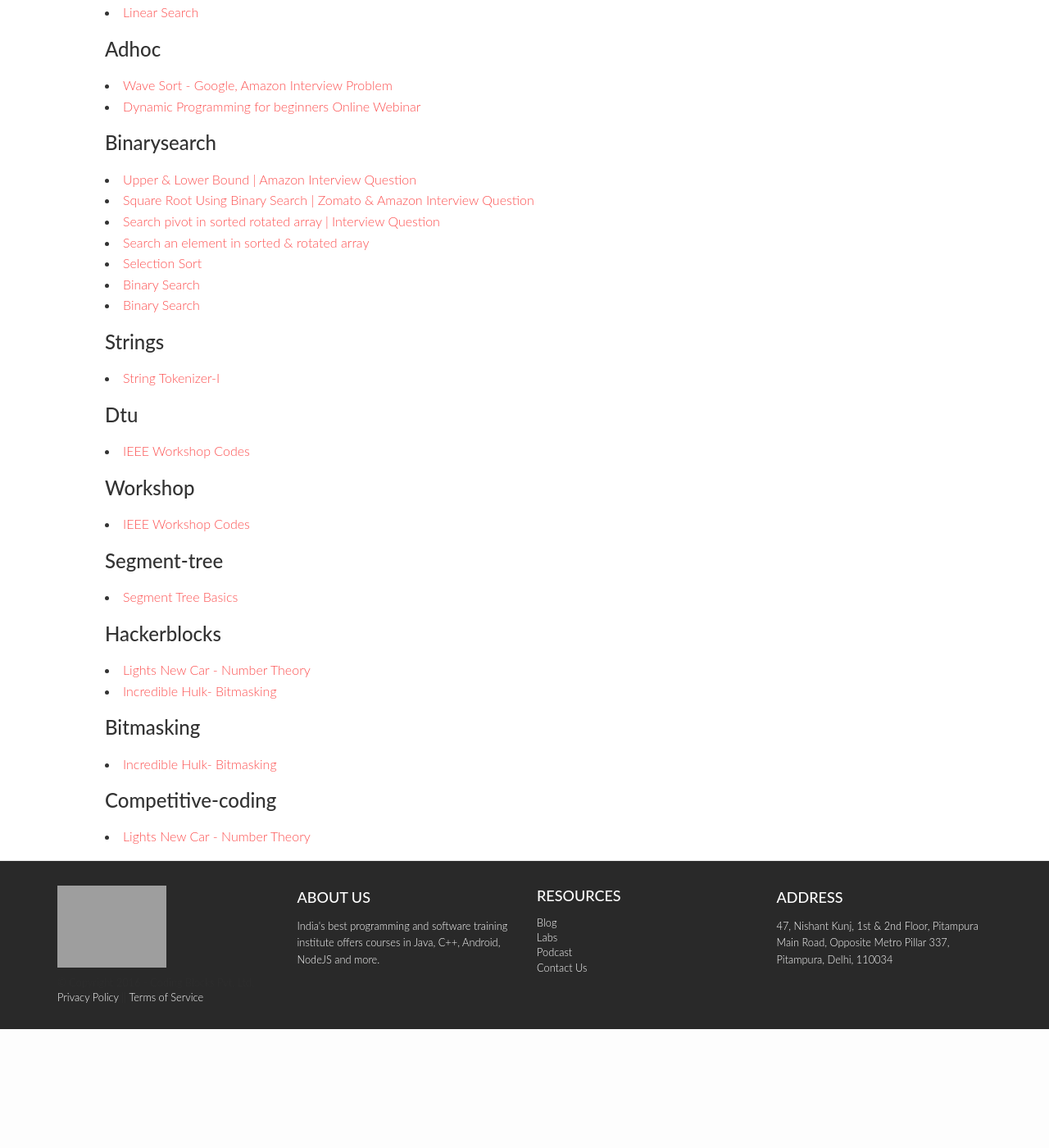
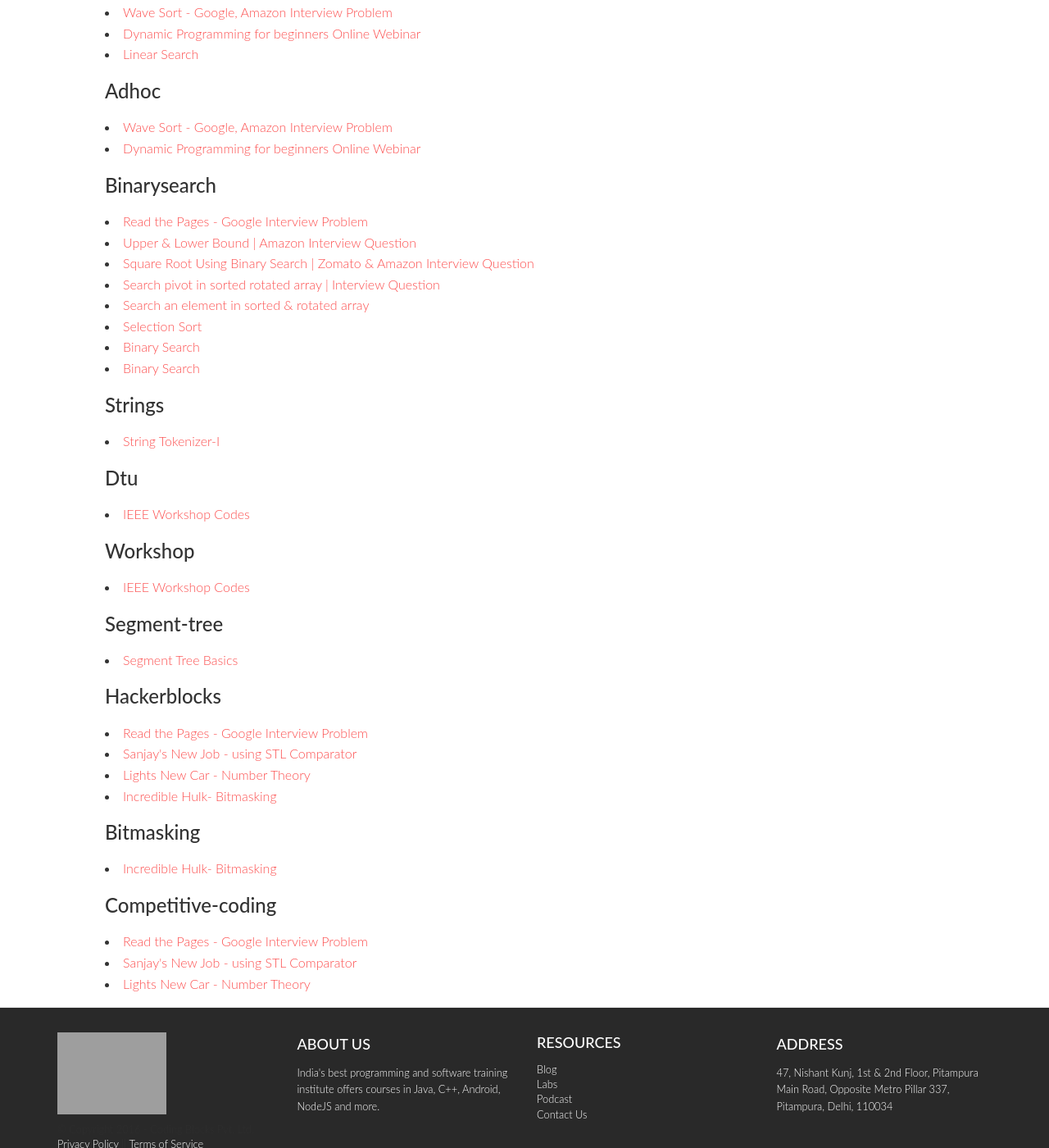
Before and after one commit to coding-blocks/resources, a Jekyll site: the page built from pages/categories.html, in a window 1280 px wide and 1400 px high, scrolled down 834 px. Shown: the whole window at 82% size. Built offline with Jekyll 4.4.1, drawn with Linux system fonts in a browser that asks for light colours; before the commit the page ends 2089 px from its top, so only the background shows below that; some of the changed lines change nothing that is shown; some of the changed text lies outside the part shown.

Commit message:
added sanjays job, read pages tutorial

````diff
--- a/_posts/2017-06-26-lights-new-car.md
+++ b/_posts/2017-06-26-lights-new-car.md
@@ -10,7 +10,7 @@
 Lights New Car Hacker Blocks Problem based on Number Theory Concepts.
 
 
-Read and Try **Lights New Car** first yourself.
+Read and Try **Read Min Pages Problem** first yourself.
 [Try now at **HackerBlocks**](https://hack.codingblocks.com/practice-section/p/66/92)
 
 
--- /dev/null
+++ b/_posts/2017-06-26-sanjay's-new-job.md
@@ -0,0 +1,89 @@
+---
+layout: post
+title:  "Sanjay's New Job - using STL Comparator"
+categories: c++ hackerblocks competitive-coding
+src: https://www.youtube.com/embed/4Gs-urq8UwE?list=PLl4Y2XuUavmuDnf7r9Ij7MrdWtc1qvb05
+img:
+---
+
+
+Sanjay's New Job problem based on Sorting concepts.
+
+Read and Try **Sanjay's New Job Problem** first yourself.
+[Try now at **HackerBlocks**](https://hack.codingblocks.com/practice-section/p/66/90)
+
+
+#### **Difficulty**:
+Easy
+
+#### **Concepts Used**:
+Sorting, STL, Comparator
+
+#### **Statement**:
+Given a list of employees and their salaries, we have to sort them in decreasing order of salaries and if two employees have same salary then they should be sorted lexicographically by name.
+
+
+
+**Tester's Solution**
+by Prateek Narang
+
+```c
+#include<iostream>
+#include<algorithm>
+#include<cstring>
+using namespace std;
+
+bool myCompare(pair<string,int> p1,pair<string,int> p2){
+    ///first = Name, second = Salary
+    /// Preference Salary > Name
+
+    if(p1.second==p2.second){
+        return p1.first < p2.first;
+    }
+
+    return p1.second > p2.second;
+}
+
+void Sort(emp[]){
+    for(int i=0;i<n;i++){
+        if( myCompare(emp[i],emp[i+1])){
+            swap(emp[i],emp[i+1]);
+        }
+
+    }
+
+}
+
+
+int main(){
+    int min_salary,n;
+    pair<string,int>  emp[100005];
+    cin>>min_salary;
+    cin>>n;
+
+
+    string name;
+    int salary;
+
+    for(int i=0;i<n;i++){
+        cin>>name>>salary;
+        emp[i].first = name;
+        emp[i].second = salary;
+    }
+
+    sort(emp,emp+n,myCompare);
+
+    ///Print
+    for(int i=0;i<n;i++){
+
+        if(emp[i].second>=min_salary){
+        cout<<emp[i].first <<" "<<emp[i].second<<endl;
+        }
+    }
+
+
+
+
+return 0;
+}
+```
--- /dev/null
+++ b/_posts/2017-06-28-read-the-minimum-pages.md
@@ -0,0 +1,186 @@
+---
+layout: post
+title:  "Read the Pages - Google Interview Problem"
+categories: c++ hackerblocks competitive-coding binarysearch
+src: https://www.youtube.com/embed/Ss9ta1zmiZo?list=PLl4Y2XuUavmuDnf7r9Ij7MrdWtc1qvb05
+img:
+---
+
+
+
+Read and Try **Read Min Pages Problem** first yourself.
+[Try now at **HackerBlocks**](https://hack.codingblocks.com/contests/c/66/408)
+
+
+#### **Difficulty**:
+Intermediate-Advanced
+
+#### **Concepts Used**:
+Binary Search
+
+#### **Statement**:
+You are given N books, ith of which has Pi pages (Pi <= Pj, if i < j). You have to assign these N books to M students, such that each student has subsegment of books and the maximum number of pages assigned to a student is minimized.
+You have to find the maximum number of pages, a student can have in this assignment of books.
+
+**Tester's Solution**
+by - Prateek Narang
+
+```c
+#include<iostream>
+using namespace std;
+
+#define ll long long int
+
+bool isValidConfig(ll books[],ll n,ll k,ll ans){
+
+    int students=1;
+    ll current_pages = 0;
+
+    for(int i=0;i<n;i++){
+
+        if(current_pages+books[i]>ans){
+            current_pages = books[i];
+            students++;
+            if(students>k){
+                return false;
+            }
+
+        }
+        else{
+            current_pages += books[i];
+
+        }
+    }
+    return true;
+}
+
+ll binarySearchBooks(ll books[],ll n,ll k){
+
+    ll total_pages = 0;
+    ll s=0,e=0;
+    for(int i=0;i<n;i++){
+        total_pages += books[i];
+    }
+    s = books[n-1];
+
+    e = total_pages;
+    int finalAns = s;
+
+    while(s<=e){
+        ll mid = (s+e)/2;
+
+        if(isValidConfig(books,n,k,mid)){
+            ///true
+            finalAns = mid;
+            e = mid-1;
+
+        }
+        else{
+            //FALSE
+            s = mid + 1;
+        }
+
+
+    }
+
+    return finalAns;
+
+}
+
+int main(){
+
+    ll n;
+    ll k;
+
+    cin>>n>>k;
+
+    ll books[100005];
+
+    for(int i=0;i<n;i++){
+        cin>>books[i];
+    }
+    cout<<binarySearchBooks(books,n,k)<<endl;
+}
+
+
+```
+
+
+**Setters's Solution**
+by - Nishant Nahata
+```c
+#include <bits/stdc++.h>
+#define ff first
+#define se second
+#define pb push_back
+#define nn 200100
+#define mt make_tuple
+#define mp make_pair
+#define ll long long int
+#define db double
+#define ldb long double
+#define inf 1000000000000000000ll
+#define logn 20
+#define mod 341550071728321ll
+#define mod1 mod
+#define mod2 3825123056546413051ll
+#define sqr(a) a*1ll*a
+#define nullp mp(-1,-1)
+#define set0(a) memset(a,0,sizeof a)
+#define init(a) memset(a,-1,sizeof a)
+#define cmp 1e-11
+#define pll pair<ll,ll>
+#define pbc pop_back
+
+using namespace std;
+const ldb pi=3.141592653589793238462643383;
+
+ll p[nn];
+
+int main()
+{
+    ios_base::sync_with_stdio(0);
+    cin.tie(0);
+    cout.tie(0);
+    #ifndef ONLINE_JUDGE
+    freopen("input1.txt","r",stdin);
+    freopen("output1.txt","w",stdout);
+    #endif
+    int n,m;
+    cin>>n>>m;
+    ll l=1,r=0,mid;
+    for(int i=0;i<n;i++)
+    {
+        cin>>p[i];
+        r+=p[i];
+        l=max(l,p[i]);
+    }
+    ll sum=r;
+    while(l<r)
+    {
+        mid=l+r>>1;
+        int cnt=0;
+        ll tmp=0;
+        for(int i=0;i<n;i++)
+        {
+            if(tmp+p[i]>mid)
+            {
+                cnt++;
+                tmp=0;
+            }
+            tmp+=p[i];
+        }
+        if(tmp>0)
+            cnt++;
+        if(cnt<=m)
+            r=mid;
+        else
+            l=mid+1;
+    }
+    cout<<l<<endl;
+    return 0;
+}
+
+
+
+```
````
